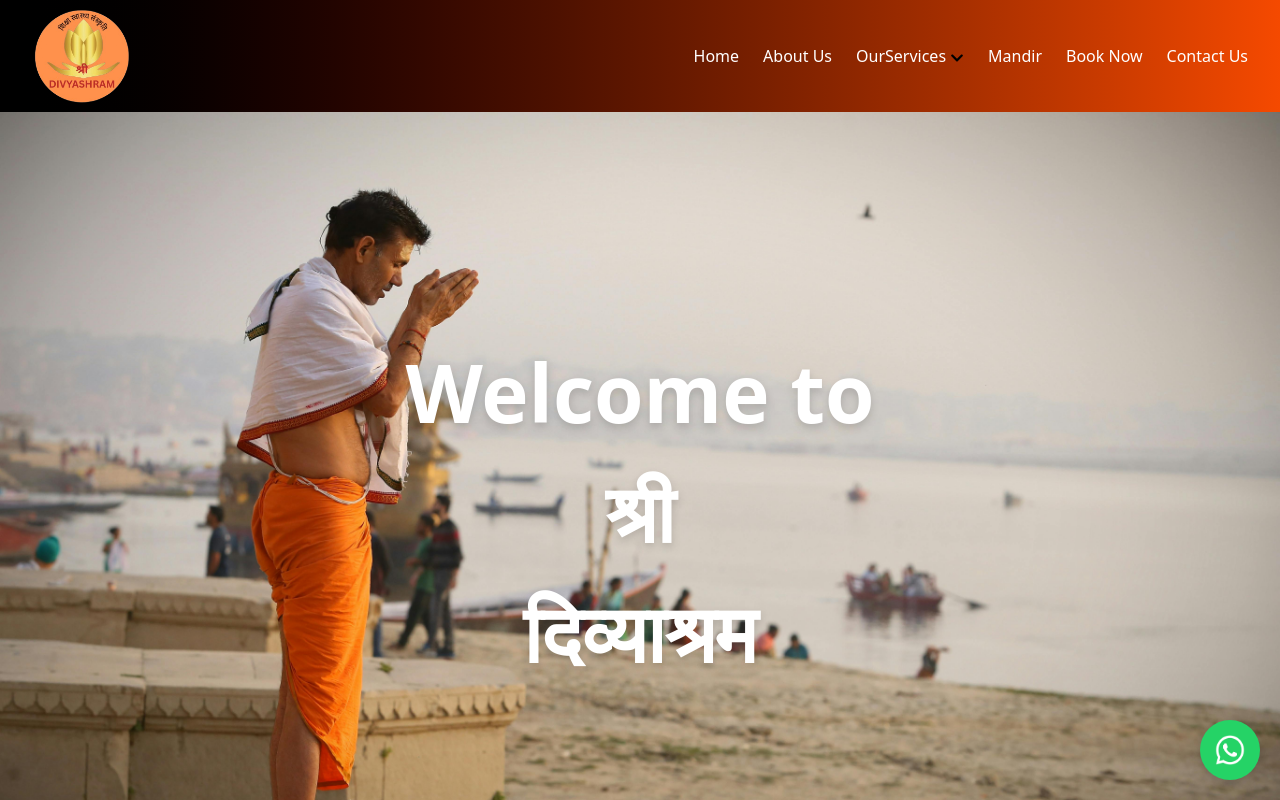
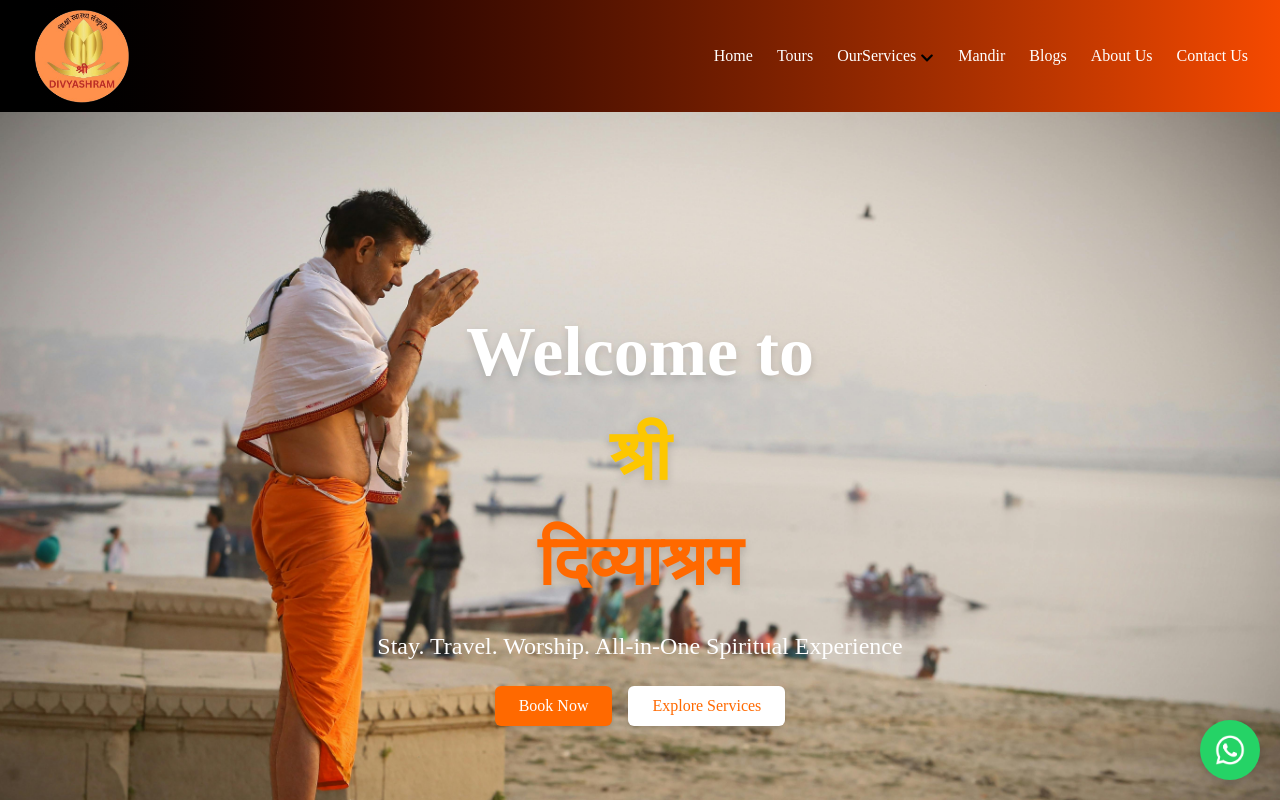
Before and after one commit to Aka-rsh/Shri-Divyashram, a React (Vite) app in the folder my-react/: page /#/ in a window 1280 px wide. Shown: the top 800 px of the page. Built offline with nearby package versions, Linux system fonts and the light colour scheme.

Commit message:
Add Sarnath and TempleVisit pages

```diff
--- a/my-react/src/AboutUs.jsx
+++ b/my-react/src/AboutUs.jsx
@@ -227,16 +227,16 @@ const Aboutus = () => {
   `
 },
 {
-  name: "Shri Arvind Keshari",
-  image: "./Profiles/Shri-Arvind-Keshari.jpg",
-  position: "Senior Patron",
+  name: "Dr. Arvind Keshari",
+  image: "./Profiles/Dr-Arvind-keshari .jpg",
+  position: "Senior Advisor",
   shortDescription:
-    "Shri Arvind Keshari, born on September 12, 1970, is a BAMS medical graduate and a deeply committed social worker and community leader from Varanasi. With decades of experience in social service, healthcare outreach, and cultural nationalism, he continues to make a significant impact through various respected organizations affiliated with the R.S.S. and B.J.P.",
+    "Dr. Arvind Keshari, born on September 12, 1970, is a BAMS medical graduate and a well-renowned social welfare activist and community leader from Varanasi. With decades of hands-on experience in healthcare outreach, education, and grassroots development, he has dedicated his life to uplifting underserved communities through various civic and humanitarian initiatives.",
 
   fullDescription: `
     <p>🔷 <strong>Full Biography</strong></p>
     <p>
-      Shri Arvind Keshari, born on September 12, 1970, is a respected social activist and community leader from Varanasi, Uttar Pradesh. He currently resides at B 38/1-K, Plot No. 8, Birdopur, Mahmoorganj, Varanasi – 221010.
+      Dr. Arvind Keshari, born on September 12, 1970, is a well-renowned social activist and community leader from Varanasi, Uttar Pradesh. He currently resides at B 38/1-K, Plot No. 8, Birdopur, Mahmoorganj, Varanasi – 221010.
     </p>
 
     <p><strong>🎓 Educational Background</strong></p>
@@ -251,79 +251,88 @@ const Aboutus = () => {
 
     <p><strong>🌟 Community & Social Service</strong></p>
     <ul>
-      <li>Active <strong>Swayamsevak of Rashtriya Swayamsevak Sangh (R.S.S.)</strong> since 1984</li>
-      <li>Serving as <strong>Rashtriya Mahamantri</strong> of Bharat Tibbat Samanvay Sangh (an R.S.S.-affiliated organization)</li>
-      <li>Active Member of <strong>Bharatiya Janata Party (B.J.P.), Varanasi</strong> for the past 25 years</li>
-      <li>Senior Member of <strong>Bharat Vikas Parishad</strong> (20+ years of service)</li>
-      <li>Associated with <strong>SAKSHAM</strong> (R.S.S. initiative supporting differently-abled) for over 10 years</li>
-      <li>Organizer of multiple <strong>Medical and Health Check-up Camps</strong> in rural Varanasi and surrounding areas</li>
-      <li>Supporter of <strong>primary education programs</strong> for economically weaker children in the district</li>
+      <li>Over three decades of involvement in social welfare and volunteer work</li>
+      <li>Senior member of several nationally recognized cultural and humanitarian organizations</li>
+      <li>Organizer of numerous <strong>medical and health check-up camps</strong> in rural and underserved areas</li>
+      <li>Strong advocate for <strong>primary education and child welfare</strong> in low-income communities</li>
+      <li>Promoter of inclusive development programs, especially in the field of health and education</li>
+      <li>Supporter of initiatives empowering the differently-abled and marginalized groups</li>
     </ul>
 
     <p>
-      Shri Arvind Keshari is a living example of selfless service and cultural commitment. He continues to empower grassroots efforts while promoting traditional Indian values through healthcare, education, and volunteerism.
+      Widely regarded as a well-renowned figure in grassroots leadership, Dr. Arvind Keshari is known for his unwavering commitment to service and social upliftment. He continues to inspire meaningful change through his work in healthcare, education, and community empowerment.
     </p>
   `,
-}
+},
 
   ];
+
 
 const TeamCard = ({ member }) => {
   const [expanded, setExpanded] = useState(false);
 
   return (
-      <div
-        className={`bg-[#C4E1E6] rounded-xl shadow-md p-6 flex flex-col items-center transition-all duration-300 ${
-          expanded ? "scale-[1.01]" : "hover:scale-105"
-        }`}
-      >
+    <div className="bg-white shadow-lg rounded-xl overflow-hidden p-6 mb-10 border border-gray-700">
+      <div className="flex flex-col lg:flex-row items-center gap-6">
+        {/* Profile Image */}
+        <div className="w-50 h-50 sm:w-48 sm:h-48 md:w-56 md:h-56 flex-shrink-0">
   <img
     src={member.image}
     alt={member.name}
-          className="w-40 h-40 rounded-full object-cover shadow-md mb-4"
+    className="w-full h-full object-cover rounded-full border border-gray-300 shadow-md"
   />
-        <h3 className="text-lg font-semibold text-gray-800">{member.name}</h3>
-        <p className="text-sm font-medium text-gray-500 mb-3">
-          {member.position}
-        </p>
-        <p className="text-sm text-gray-600 text-center">
-          {member.shortDescription}
-        </p>
+</div>
 
+
+
+        {/* Basic Info */}
+        <div className="flex-1">
+          <h3 className="text-2xl font-bold text-gray-800">{member.name}</h3>
+          <p className="text-lg font-semibold text-blue-700 mt-1">{member.position}</p>
+          <p className="text-gray-700 mt-3">{member.shortDescription}</p>
+        </div>
+      </div>
+
+      {/* Full Description (Expandable) */}
       {expanded && (
         <div
-            className="bg-gray-50 border border-gray-200 rounded-md p-4 text-left text-sm mt-4 w-full"
+          className="mt-6 text-gray-800 prose prose-blue max-w-none"
           dangerouslySetInnerHTML={{ __html: member.fullDescription }}
         />
       )}
 
+      {/* Toggle Button */}
+      <div className="mt-4 text-right">
         <button
           onClick={() => setExpanded(!expanded)}
-          className="mt-4 px-4 py-2 text-sm rounded-md bg-gray-800 text-white hover:bg-gray-700 transition"
+          className="text-blue-600 font-medium hover:underline cursor-pointer"
         >
           {expanded ? "View Less" : "View More"}
         </button>
       </div>
+    </div>
   );
 };
 
+
 return (
-    <div className="aboutus-page">
-      {/* Home component above */}
-      <Navbar></Navbar>
-      <Home />
+    <div className="bg-gray-50 min-h-screen flex flex-col">
+      {/* Navbar */}
+      <Navbar />
 
-      {/* Leadership team section */}
-      <section className="py-16 px-6 bg-gray-100">
-        <h2 className="text-3xl font-bold text-center mb-12">Meet Our Leadership Team</h2>
-        <div className="flex flex-wrap justify-center gap-6">
+      {/* Main Content */}
+      <main className="flex-grow py-12 px-4 sm:px-6 lg:px-12">
+        <h2 className="text-4xl font-bold text-center text-gray-800 mb-12">
+          Our Leadership Team
+        </h2>
+        <div className="max-w-6xl mx-auto">
           {teamMembers.map((member, index) => (
-            <TeamCard key={index} member={member} />
+            <TeamCard member={member} key={index} />
           ))}
         </div>
-      </section>
+      </main>
 
-      {/* Footer at the end */}
+      {/* Footer */}
       <Footer />
     </div>
   );
--- a/my-react/src/App.jsx
+++ b/my-react/src/App.jsx
@@ -2,6 +2,10 @@ import React from "react";
 import { HashRouter as Router, Routes, Route } from "react-router-dom";
 import Navbar from "./Navbar";
 import Homee from "./Homee";
+import Tours from "./Tours";
+import SubeheBanaras from "./SubeheBanaras";
+import TempleVisit from "./TempleVisit";
+import Sarnath from "./Sarnath";
 import AboutUs from "./AboutUs";
 import OurServices from "./OurServices";
 import HotelBooking from "./HotelBooking";
@@ -9,13 +13,18 @@ import KashiDarshan from "./KashiDarshan";
 import Mandir from "./Mandir";
 import ContactUs from "./ContactUs";
 
+
 function App() {
   return (
     <Router>
-      <div className="min-h-screen font-inter">
+      <div className="min-h-screen font-inter ">
         <Routes>
           <Route path="/" element={<Homee />} /> {/* 👈 Default landing page */}
           <Route path="/Homee" element={<Homee />} />
+          <Route path="/tours" element={<Tours />} />
+          <Route path="/tours/Subeh-e-Banaras" element={<SubeheBanaras />} />
+          <Route path="/tours/Temple-Visit" element={<TempleVisit />} />
+          <Route path="/tours/Sarnath" element={<Sarnath />} />
           <Route path="/aboutus" element={<AboutUs />} />
           <Route path="/OurServices" element={<OurServices />} />
           <Route path="/HotelBooking" element={<HotelBooking/>} />
--- a/my-react/src/Home.jsx
+++ b/my-react/src/Home.jsx
@@ -14,49 +14,61 @@ const Home = () => {
 
   useEffect(() => {
     const interval = setInterval(() => {
-    setActiveDot((prev) => {
-      const next = prev === images.length - 1 ? 0 : prev + 1;
-      return next;
-    });
+      setActiveDot((prev) => (prev === images.length - 1 ? 0 : prev + 1));
     }, 5000);
-
     return () => clearInterval(interval);
-}, []); // ✅ FIXED
-
+  }, []);
 
   return (
-  <section className="relative h-screen w-full">
-
-    {/* Background image slider */}
+    <section className="relative h-[90vh] sm:h-screen w-full">
+      {/* Background Image Slider */}
       <div
         className="relative h-full w-full bg-cover bg-center flex items-center justify-center transition-all duration-500"
         style={{ backgroundImage: `url(${images[activeDot]})` }}
+        aria-label={`Slide ${activeDot + 1}`}
       >
-<h1 className="text-white text-[60px] md:text-[80px] font-bold drop-shadow-lg px-4 text-center">
+        {/* Dark Gradient Overlay */}
+        <div className="absolute inset-0 bg-opacity-40 z-0"></div>
+
+        {/* Hero Content */}
+        <div className="relative z-10 text-center px-4">
+          <h1 className="text-white text-[70px] font-bold drop-shadow-lg px-4 text-center">
            Welcome to <br />
-  श्री <br />
-  दिव्याश्रम
+           <span className="text-yellow-400">श्री</span> <br />
+            <span className="text-orange-500">दिव्याश्रम</span>
           </h1>
 
-      {/* Dots navigation */}
-      <div className="absolute bottom-10 left-1/2 -translate-x-1/2 flex gap-3">
+          <p className="mt-4 text-white text-lg md:text-2xl font-medium">
+            Stay. Travel. Worship. All-in-One Spiritual Experience
+          </p>
+          <div className="mt-6 flex justify-center gap-4">
+            <button className="bg-orange-500 hover:bg-orange-600 text-white px-6 py-2 rounded-md shadow-md transition duration-300">
+              Book Now
+            </button>
+            <button className="bg-white text-orange-500 hover:bg-gray-100 px-6 py-2 rounded-md shadow-md transition duration-300">
+              Explore Services
+            </button>
+          </div>
+        </div>
+
+        {/* Dots Navigation */}
+        <div className="absolute bottom-6 sm:bottom-10 left-1/2 -translate-x-1/2 flex gap-3 px-4">
           {images.map((_, i) => (
             <span
               key={i}
               onClick={() => setActiveDot(i)}
               title={`Slide ${i + 1}`}
-  className={`h-[14px] w-[14px] rounded-full cursor-pointer border ${
-    activeDot === i ? "bg-orange-500 border-white" : "bg-white opacity-70"
+              className={`h-[14px] w-[14px] rounded-full cursor-pointer border transform transition-transform duration-300 ease-in-out hover:scale-90 ${
+                activeDot === i
+                  ? "bg-orange-500 border-white"
+                  : "bg-white opacity-70"
               }`}
             />
-
           ))}
         </div>
       </div>
-    {/* Footer */}
-
-
     </section>
   );
-}
+};
+
 export default Home;
--- a/my-react/src/Homee.jsx
+++ b/my-react/src/Homee.jsx
@@ -3,48 +3,48 @@ import Navbar from './Navbar';
 import Home from './Home';
 import Footer from './Footer';
 
-const services = [
-  {
-    icon: "fa-solid fa-hotel",
-    title: "Hotel Booking",
-    desc: "Comfortable hotel stays close to temples and ghats.",
-  },
-  {
-    icon: "fa-solid fa-taxi",
-    title: "Airport Pickup and Drop",
-    desc: "Reliable airport and station transfers across Varanasi.",
-  },
-  {
-    icon: "fa-solid fa-route",
-    title: "Tour Packages",
-    desc: "Customizable packages covering top Kashi attractions.",
-  },
-  {
-    icon: "fa-solid fa-ticket",
-    title: "VIP Darshan Ticket",
-    desc: "Skip the lines and get premium darshan access.",
-  },
-  {
-    icon: "fa-solid fa-fire",
-    title: "Ganga Aarti Ticket",
-    desc: "Reserved seating for the spiritual Ganga Aarti experience.",
-  },
-  {
-    icon: "fa-solid fa-ship",
-    title: "Boat Booking",
-    desc: "Sunrise and evening boat rides on the holy Ganga.",
-  },
-  {
-    icon: "fa-solid fa-plane-departure",
-    title: "Flight Ticket",
-    desc: "Domestic and international ticket booking support.",
-  },
-  {
-    icon: "fa-solid fa-train-subway",
-    title: "Train Ticket",
-    desc: "Book train tickets for all major routes and schedules.",
-  },
-];
+// const services = [
+//   {
+//     icon: "fa-solid fa-hotel",
+//     title: "Hotel Booking",
+//     desc: "Comfortable hotel stays close to temples and ghats.",
+//   },
+//   {
+//     icon: "fa-solid fa-taxi",
+//     title: "Airport Pickup and Drop",
+//     desc: "Reliable airport and station transfers across Varanasi.",
+//   },
+//   {
+//     icon: "fa-solid fa-route",
+//     title: "Tour Packages",
+//     desc: "Customizable packages covering top Kashi attractions.",
+//   },
+//   {
+//     icon: "fa-solid fa-ticket",
+//     title: "VIP Darshan Ticket",
+//     desc: "Skip the lines and get premium darshan access.",
+//   },
+//   {
+//     icon: "fa-solid fa-fire",
+//     title: "Ganga Aarti Ticket",
+//     desc: "Reserved seating for the spiritual Ganga Aarti experience.",
+//   },
+//   {
+//     icon: "fa-solid fa-ship",
+//     title: "Boat Booking",
+//     desc: "Sunrise and evening boat rides on the holy Ganga.",
+//   },
+//   {
+//     icon: "fa-solid fa-plane-departure",
+//     title: "Flight Ticket",
+//     desc: "Domestic and international ticket booking support.",
+//   },
+//   {
+//     icon: "fa-solid fa-train-subway",
+//     title: "Train Ticket",
+//     desc: "Book train tickets for all major routes and schedules.",
+//   },
+// ];
 
 const Homee = () => {
   const [isPopupOpen, setIsPopupOpen] = useState(false);
@@ -182,6 +182,57 @@ const Homee = () => {
         </section>
       </div>
 
+      {/* Service Section */}
+<div className="flex flex-col justify-center bg-[#A7C1A8] w-full py-12 px-4 mb-8">
+  <h1 className="text-4xl text-center underline underline-offset-8 decoration-black mb-10 font-bold tracking-wide">
+    Services
+  </h1>
+
+  <div className="grid grid-cols-1 sm:grid-cols-2 md:grid-cols-4 gap-6 max-w-6xl mx-auto">
+
+    {/* Service Card 1 */}
+    <div className="rounded-2xl shadow-lg overflow-hidden hover:scale-105 transition-transform duration-300">
+      <h1 className="bg-[#D1D8BE] text-2xl text-center">VIP Tickets</h1>
+      <img
+        src="./Photos/p2.jpg"
+        alt="Service Two"
+        className="object-cover w-full h-full"
+      />
+    </div>
+
+    {/* Service Card 2 (Image Example) */}
+    <div className="rounded-2xl shadow-lg overflow-hidden hover:scale-105 transition-transform duration-300">
+      <h1 className="bg-[#D1D8BE] text-2xl text-center">Hotels</h1>
+      <img
+        src="./Photos/p7.jpg"
+        alt="Service Two"
+        className="object-cover w-full h-full"
+      />
+    </div>
+
+    {/* Service Card 3 */}
+    <div className="rounded-2xl shadow-lg overflow-hidden hover:scale-105 transition-transform duration-300">
+      <h1 className="bg-[#D1D8BE] text-2xl text-center">Boating</h1>
+      <img
+        src="./Photos/v1.jpg"
+        alt="Service Two"
+        className="object-cover w-full h-full"
+      />
+    </div>
+
+    {/* Service Card 4 */}
+    <div className="rounded-2xl shadow-lg overflow-hidden hover:scale-105 transition-transform duration-300">
+      <h1 className="bg-[#D1D8BE] text-2xl text-center">Cab Booking</h1>
+      <img
+        src="./public/Photos/cabbooking.png"
+        alt="Service Two"
+        className="object-cover w-full h-full"
+      />
+    </div>
+  </div>
+</div>
+
+
 {/* Why Choose Us Section */}
 <div className="bg-amber-100 grid grid-cols-1 md:grid-cols-2 gap-6 p-6 rounded-lg shadow-md mb-8">
 
@@ -268,39 +319,6 @@ const Homee = () => {
 
 
 
-{/* Services Carousel */}
-<div className="bg-amber-300 px-2 sm:px-4 py-10 mb-4">
-  <h2 className="text-2xl font-semibold text-center text-gray-800 mb-6">
-    Our Services
-  </h2>
-  <div
-    ref={scrollRef}
-    className="flex overflow-x-auto space-x-4 scrollbar-hide scroll-smooth snap-x snap-mandatory px-1"
-  >
-    {services.map(({ icon, title, desc }, index) => (
-      <div
-        key={index}
-        className="bg-white rounded-xl shadow-md p-4 flex-shrink-0 w-[85vw] sm:w-[60vw] md:w-80 snap-start hover:shadow-lg transition-all relative"
-      >
-        {/* Plus symbol in top-right corner of each box */}
-        <a
-          href="/new-page" // Replace with your actual new page URL or route
-          className="absolute top-2 right-2 text-xl font-bold text-gray-800 hover:text-gray-600 cursor-pointer"
-          aria-label={`Open new page for ${title}`}
-        >
-          +
-        </a>
-
-        <div className="text-3xl text-amber-500 mb-3">
-          <i className={icon}></i>
-        </div>
-        <h3 className="text-lg font-semibold mb-1">{title}</h3>
-        <p className="text-sm text-gray-700">{desc}</p>
-      </div>
-    ))}
-  </div>
-</div>
-
 {/* Join Our Community Section */}
 <div className="bg-yellow-200 rounded-lg shadow-md p-6 md:p-8 mb-8 mx-4 md:mx-auto max-w-5xl overflow-x-hidden">
   <h2 className="text-3xl md:text-4xl font-extrabold text-center text-orange-800 mb-4">
--- a/my-react/src/Navbar.jsx
+++ b/my-react/src/Navbar.jsx
@@ -18,7 +18,7 @@ const Navbar = () => {
 
   const navLinks = [
     { icon: <FaHome />, text: "Home", path: "/Homee" },
-    { icon: <FaUsers />, text: "About Us", path: "/aboutus" },
+    { text: "Tours", path: "/tours" },
     {
       icon: <FaHandHoldingHeart />,
       text: "OurServices",
@@ -26,14 +26,14 @@ const Navbar = () => {
       children: [
         { text: "🏨 Hotel Booking", path: "/HotelBooking" },
         { text: "🚖 Cab Booking", path: "/cab-booking" },
-        { text: "🧳 Tour Packages", path: "/tour-packages" },
         { text: "🛕 VIP Darshan Ticket", path: "/vip-darshan" },
         { text: "✈ Flight Ticket", path: "/flight-ticket" },
         { text: "🚉 Train Ticket", path: "/train-ticket" },
       ],
     },
     { icon: <FaLock />, text: "Mandir", path: "/Mandir" },
-    { icon: <FaFileSignature />, text: "Book Now", path: "/booknow" },
+    { icon: <FaFileSignature />, text: "Blogs", path: "/blog" },
+    { icon: <FaUsers />, text: "About Us", path: "/aboutus" },
     { icon: <FaPhoneAlt />, text: "Contact Us", path: "/ContactUs" },
   ];
 
--- /dev/null
+++ b/my-react/src/Sarnath.jsx
@@ -0,0 +1,9 @@
+import React from 'react'
+
+const Sarnath = () => {
+  return (
+    <div>Sarnath</div>
+  )
+}
+
+export default Sarnath
--- /dev/null
+++ b/my-react/src/TempleVisit.jsx
@@ -0,0 +1,9 @@
+import React from 'react'
+
+const TempleVisit = () => {
+  return (
+    <div>TempleVisit</div>
+  )
+}
+
+export default TempleVisit
--- a/my-react/src/index.css
+++ b/my-react/src/index.css
@@ -7,7 +7,9 @@ html, body {
   overflow-x: hidden; /* Prevent horizontal scroll */
   width: 100%;
   box-sizing: border-box;
+  font-family: 'Playfair Display', serif;
 }
+
 
 *, *::before, *::after {
   box-sizing: inherit;
--- a/package.json
+++ b/package.json
@@ -1,6 +1,7 @@
 {
   "dependencies": {
     "@fortawesome/fontawesome-free": "^6.7.2",
+    "aos": "^2.3.4",
     "helmet": "^8.1.0",
     "lottie-react": "^2.4.1",
     "react": "^19.1.0",
```
Also changed, not shown: my-react/public/Photos/p2.jpg, 1 other file (tests, documents, lock files or other folders). Lines whose indentation alone changed are shown as unchanged.
